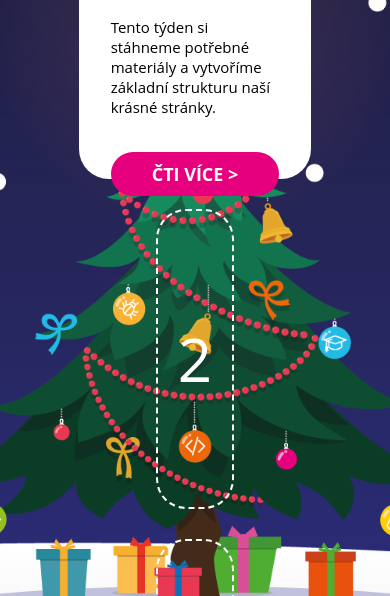
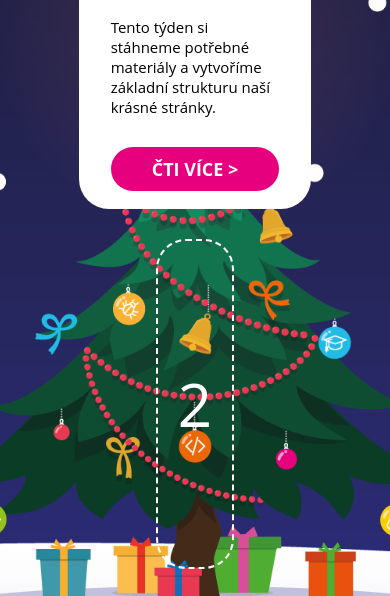
Before and after one commit to aellopos/Codemas-2020-landing-page, a plain HTML site: page index.html in a window 390 px wide. Shown: the part 156-752 px from the top of the page. Drawn offline with Linux system fonts and the light colour scheme.

Commit message:
Mobile optimization

```diff
--- a/style.css
+++ b/style.css
@@ -19,7 +19,7 @@ body {
 
 .advent-item {
     margin: 15px;
-    height: 300px;
+    height: 330px;
     flex: 0 0 40%;
     display: flex;
     justify-content: center;
@@ -38,7 +38,8 @@ h2 {
 
 p {
     font-size: 15px;
-    height: 120px;
+    max-height: 100%;
+    margin-bottom: 30px;
 }
 
 a {
```
